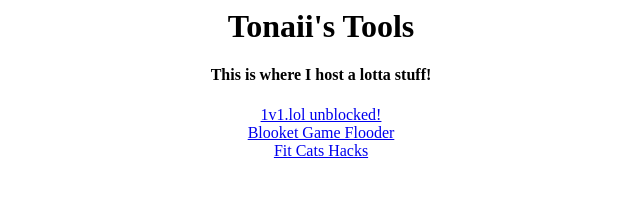
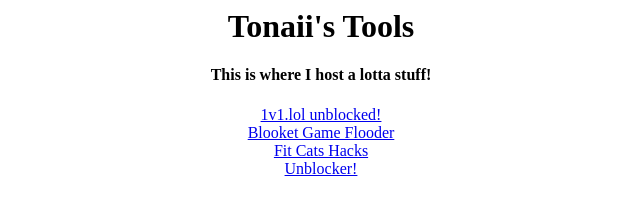
Before and after one commit to IdkTonaii/idktonaii.github.io, a plain HTML site: page index.html in a window 1280 px wide. Shown: the full height of the page, 319-959 px from the left. Drawn offline with Linux system fonts and the light colour scheme.

Commit message:
Update index.html

```diff
--- a/index.html
+++ b/index.html
@@ -6,7 +6,8 @@
     <h4>This is where I host a lotta stuff!</h4>
     <a href="1v1lol">1v1.lol unblocked!</a><br>
     <a href="blooket">Blooket Game Flooder</a><br>
-    <a href="<script>alert('Coming Soon!')</script>">Fit Cats Hacks</a>
+    <a href="<script>alert('Coming Soon!')</script>">Fit Cats Hacks</a><br>
+    <a href="uvproxy">Unblocker!</a><br>
   </center>
 </body>
 </html>
```
